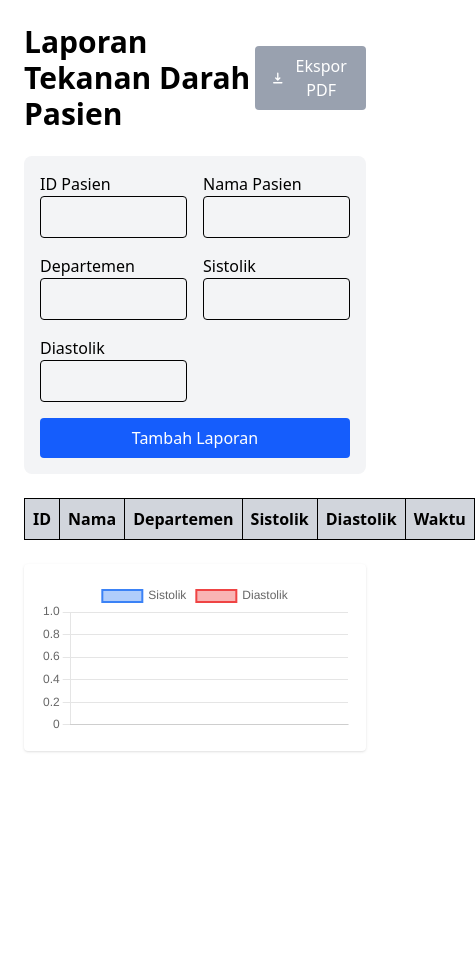
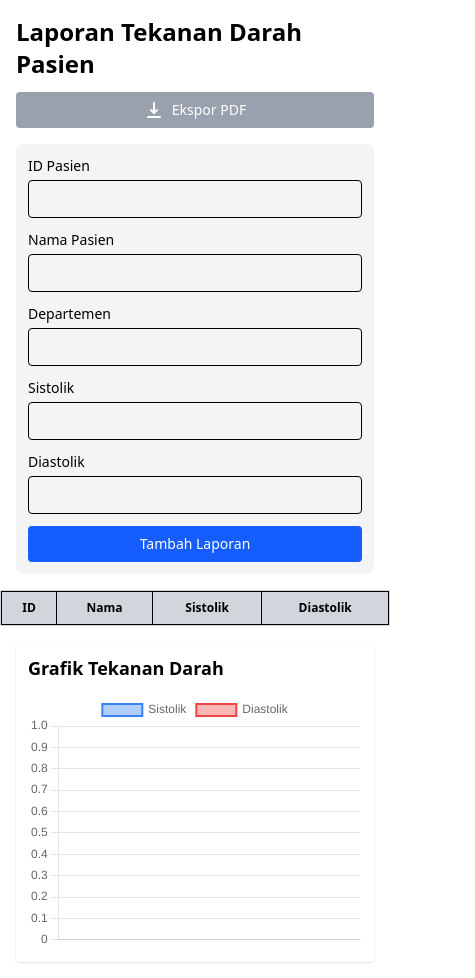
Before and after one commit to Riki-Zf/report_medis, a React (Vite) app in the folder report_medis/: page / in a window 390 px wide. Shown: the whole page, 475 px wide, since content can reach past the window. Before the commit the page ends 844 px from the top, so only its background shows below. Built offline with nearby package versions, Linux system fonts and the light colour scheme.

Commit message:
first commit

```diff
--- a/report_medis/src/App.jsx
+++ b/report_medis/src/App.jsx
@@ -140,10 +140,14 @@ export default function App() {
   };
 
   return (
-    <div className="p-6 max-w-3xl mx-auto space-y-6">
-      <div className="flex justify-between items-center">
-        <h1 className="text-3xl font-bold">Laporan Tekanan Darah Pasien</h1>
-        <button onClick={exportToPDF} disabled={records.length === 0} className="bg-green-600 text-white px-4 py-2 rounded hover:bg-green-700 disabled:bg-gray-400 disabled:cursor-not-allowed flex items-center gap-2">
+    <div className="p-4 sm:p-6 max-w-7xl mx-auto space-y-4 sm:space-y-6">
+      <div className="flex flex-col sm:flex-row justify-between items-start sm:items-center gap-3 sm:gap-0">
+        <h1 className="text-2xl sm:text-3xl font-bold">Laporan Tekanan Darah Pasien</h1>
+        <button
+          onClick={exportToPDF}
+          disabled={records.length === 0}
+          className="bg-green-600 text-white px-3 sm:px-4 py-2 rounded hover:bg-green-700 disabled:bg-gray-400 disabled:cursor-not-allowed flex items-center gap-2 text-sm sm:text-base w-full sm:w-auto justify-center"
+        >
           <svg xmlns="http://www.w3.org/2000/svg" className="h-5 w-5" viewBox="0 0 20 20" fill="currentColor">
             <path
               fillRule="evenodd"
@@ -156,67 +160,76 @@ export default function App() {
       </div>
 
       {/* FORM */}
-      <div className="grid grid-cols-2 gap-4 bg-gray-100 p-4 rounded-lg">
+      <div className="grid grid-cols-1 sm:grid-cols-2 gap-3 sm:gap-4 bg-gray-100 p-3 sm:p-4 rounded-lg">
         <div>
-          <label className="block font-medium">ID Pasien</label>
-          <input type="text" className="border p-2 w-full rounded" value={patientId} onChange={(e) => setPatientId(e.target.value)} />
+          <label className="block font-medium text-sm sm:text-base mb-1">ID Pasien</label>
+          <input type="text" className="border p-2 w-full rounded text-sm sm:text-base" value={patientId} onChange={(e) => setPatientId(e.target.value)} />
         </div>
 
         <div>
-          <label className="block font-medium">Nama Pasien</label>
-          <input type="text" className="border p-2 w-full rounded" value={patientName} onChange={(e) => setPatientName(e.target.value)} />
+          <label className="block font-medium text-sm sm:text-base mb-1">Nama Pasien</label>
+          <input type="text" className="border p-2 w-full rounded text-sm sm:text-base" value={patientName} onChange={(e) => setPatientName(e.target.value)} />
         </div>
 
         <div>
-          <label className="block font-medium">Departemen</label>
-          <input type="text" className="border p-2 w-full rounded" value={department} onChange={(e) => setDepartment(e.target.value)} />
+          <label className="block font-medium text-sm sm:text-base mb-1">Departemen</label>
+          <input type="text" className="border p-2 w-full rounded text-sm sm:text-base" value={department} onChange={(e) => setDepartment(e.target.value)} />
         </div>
 
         <div>
-          <label className="block font-medium">Sistolik</label>
-          <input type="number" className="border p-2 w-full rounded" value={sistolik} onChange={(e) => setSistolik(e.target.value)} />
+          <label className="block font-medium text-sm sm:text-base mb-1">Sistolik</label>
+          <input type="number" className="border p-2 w-full rounded text-sm sm:text-base" value={sistolik} onChange={(e) => setSistolik(e.target.value)} />
         </div>
 
         <div>
-          <label className="block font-medium">Diastolik</label>
-          <input type="number" className="border p-2 w-full rounded" value={diastolik} onChange={(e) => setDiastolik(e.target.value)} />
+          <label className="block font-medium text-sm sm:text-base mb-1">Diastolik</label>
+          <input type="number" className="border p-2 w-full rounded text-sm sm:text-base" value={diastolik} onChange={(e) => setDiastolik(e.target.value)} />
         </div>
 
-        <button onClick={handleSubmit} className="bg-blue-600 text-white px-4 py-2 rounded col-span-2 hover:bg-blue-700">
+        <button onClick={handleSubmit} className="bg-blue-600 text-white px-4 py-2 rounded col-span-1 sm:col-span-2 hover:bg-blue-700 text-sm sm:text-base">
           Tambah Laporan
         </button>
       </div>
 
       {/* TABEL */}
-      <table className="w-full border-collapse">
+      <div className="overflow-x-auto -mx-4 sm:mx-0">
+        <div className="inline-block min-w-full align-middle">
+          <div className="overflow-hidden border border-gray-300 sm:rounded-lg">
+            <table className="min-w-full divide-y divide-gray-300">
               <thead>
                 <tr className="bg-gray-300">
-            <th className="border p-2">ID</th>
-            <th className="border p-2">Nama</th>
-            <th className="border p-2">Departemen</th>
-            <th className="border p-2">Sistolik</th>
-            <th className="border p-2">Diastolik</th>
-            <th className="border p-2">Waktu</th>
+                  <th className="border p-2 text-xs sm:text-sm">ID</th>
+                  <th className="border p-2 text-xs sm:text-sm">Nama</th>
+                  <th className="border p-2 text-xs sm:text-sm hidden sm:table-cell">Departemen</th>
+                  <th className="border p-2 text-xs sm:text-sm">Sistolik</th>
+                  <th className="border p-2 text-xs sm:text-sm">Diastolik</th>
+                  <th className="border p-2 text-xs sm:text-sm hidden md:table-cell">Waktu</th>
                 </tr>
               </thead>
 
               <tbody>
                 {records.map((r, i) => (
                   <tr key={i} className={r.color}>
-              <td className="border p-2">{r.id}</td>
-              <td className="border p-2">{r.name}</td>
-              <td className="border p-2">{r.dept}</td>
-              <td className="border p-2">{r.systolic}</td>
-              <td className="border p-2">{r.diastolic}</td>
-              <td className="border p-2">{r.time}</td>
+                    <td className="border p-2 text-xs sm:text-sm">{r.id}</td>
+                    <td className="border p-2 text-xs sm:text-sm">{r.name}</td>
+                    <td className="border p-2 text-xs sm:text-sm hidden sm:table-cell">{r.dept}</td>
+                    <td className="border p-2 text-xs sm:text-sm">{r.systolic}</td>
+                    <td className="border p-2 text-xs sm:text-sm">{r.diastolic}</td>
+                    <td className="border p-2 text-xs sm:text-sm hidden md:table-cell">{r.time}</td>
                   </tr>
                 ))}
               </tbody>
             </table>
+          </div>
+        </div>
+      </div>
 
       {/* GRAFIK */}
-      <div className="bg-white p-4 rounded shadow">
-        <Line ref={chartRef} data={chartData} />
+      <div className="bg-white p-3 sm:p-4 rounded shadow">
+        <h2 className="text-lg sm:text-xl font-semibold mb-3 sm:mb-4">Grafik Tekanan Darah</h2>
+        <div className="w-full h-64 sm:h-80 md:h-96">
+          <Line ref={chartRef} data={chartData} options={{ maintainAspectRatio: false, responsive: true }} />
+        </div>
       </div>
     </div>
   );
```
Lines whose indentation alone changed are shown as unchanged.
